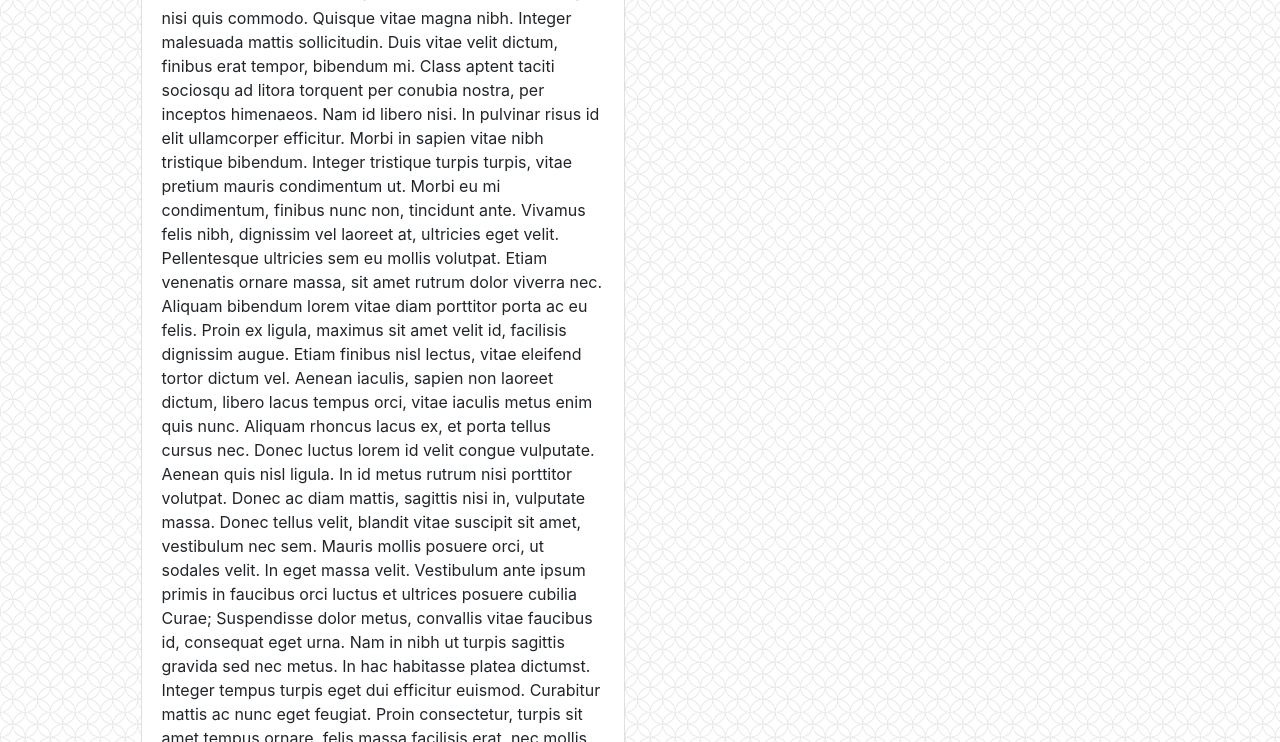
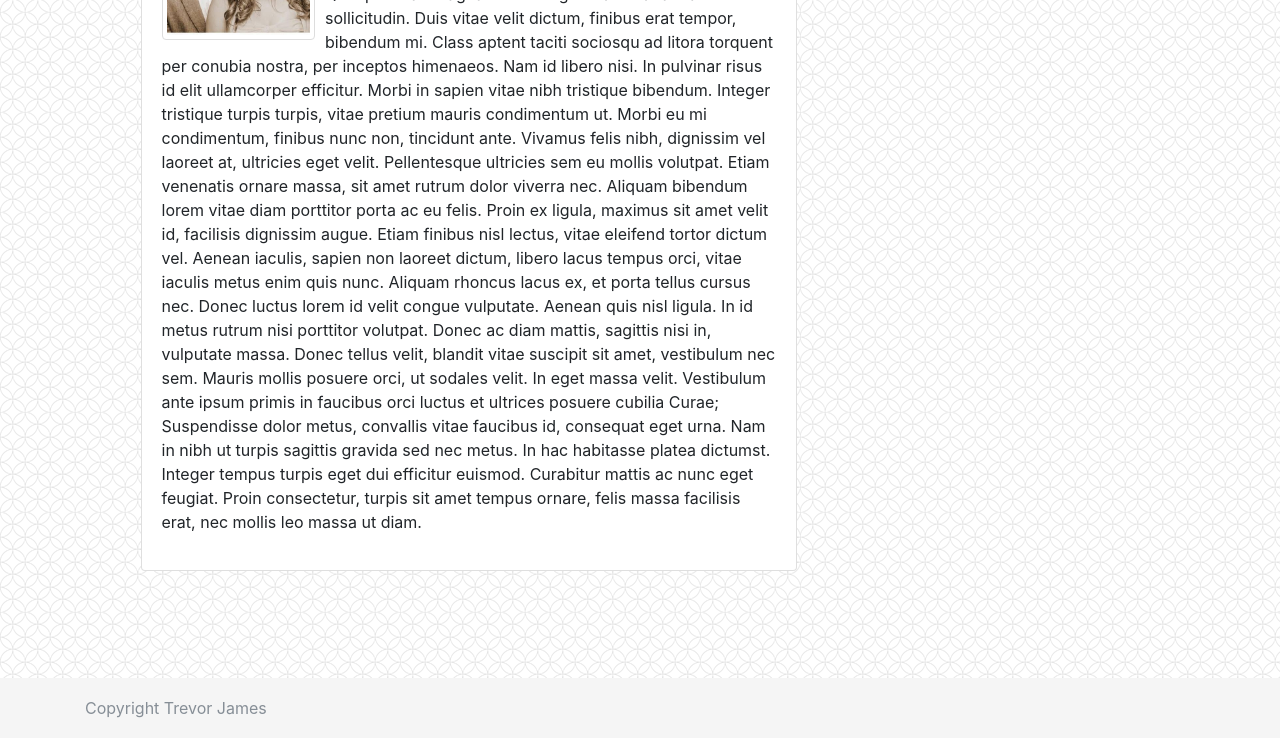
Before and after one commit to Trevcj/Bootstrap-Portfolio, a plain HTML site: page Index.html in a window 1280 px wide. Shown: the part 288-1030 px from the top of the page. Drawn offline with nearby package versions, Linux system fonts and the light colour scheme.

Commit message:
col change

```diff
--- a/Index.html
+++ b/Index.html
@@ -34,7 +34,7 @@
 	<div class="container">
 			<div id="bodyrow" class="row">
 				<!--About Body-->
-				<div id="mainbody" class="col">
+				<div id="mainbody" class="col-lg-8 col-sm-12">
 					<div class="card">
 					  <div class="card-body">
 					  	<h3>About<small class="text-muted"> Trevor James</small></h3>
@@ -51,7 +51,7 @@
 					</div>
 				</div>
 				<!--Connect Info-->
-				<div id="connectbody" class="col">
+				<div id="connectbody" class="col-lg-3 col-sm-12">
 					<div id= "connect"; class="card" style="width: 17rem;">
 						  <div class="card-header">
 						    Connect With Me
```
